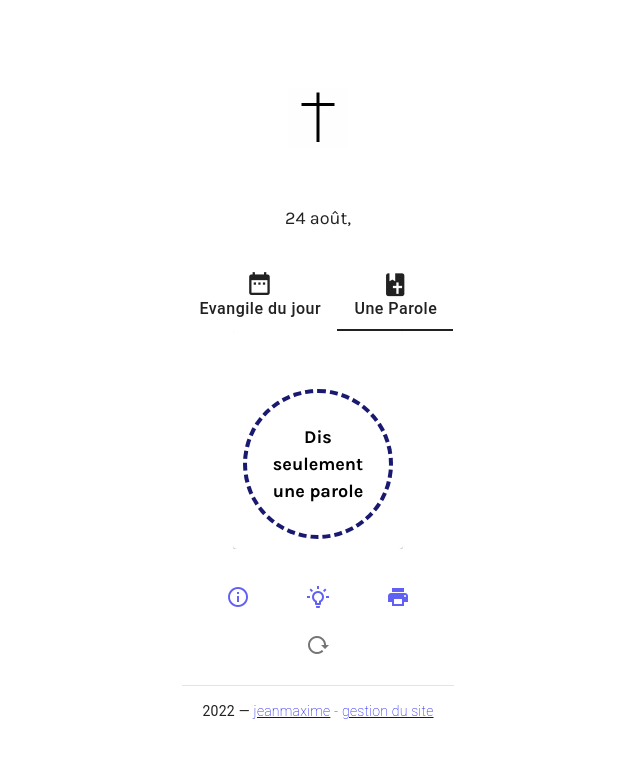
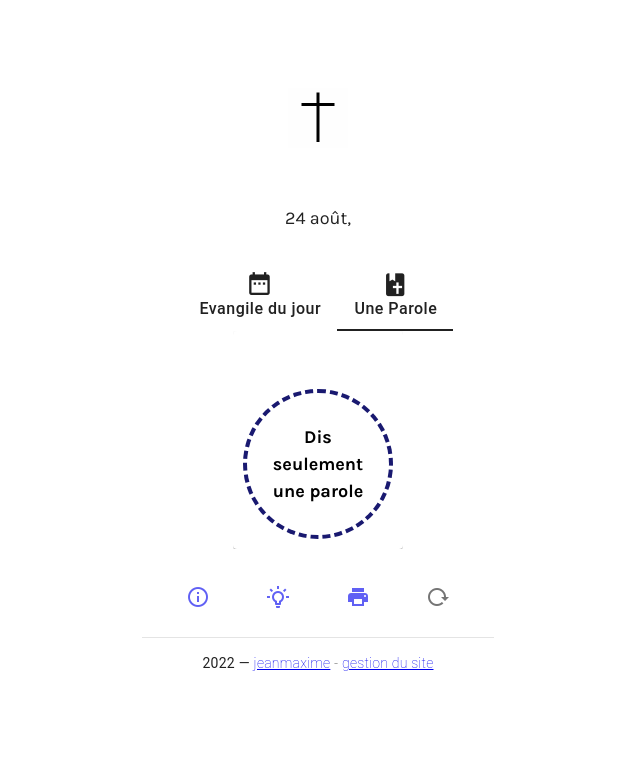
Before and after one commit to jmcob/uneparole.love, a Vue app: page / in a window 1280 px wide. Shown: the top 758 px of the page, without its empty margins (322-962 px from the left). Built offline with nearby package versions, Linux system fonts and the light colour scheme; no server answers; the database is empty.

Commit message:
footer icons div or span

```diff
--- a/src/components/FooterInfo.vue
+++ b/src/components/FooterInfo.vue
@@ -19,15 +19,15 @@
         <a href="https://www.uneparole.love/pains/153xuneparole.pdf">
           <v-btn class="mx-4" icon="mdi-printer" variant="plain"></v-btn
         ></a>
-        <div
+        <span
           @click="
-            !this.$store.state.wordClick
-              ? DisplayParole()
-              : (this.$store.state.wordClick = !this.$store.state.wordClick)
+            this.$store.state.wordClick
+              ? (this.$store.state.wordClick = !this.$store.state.wordClick)
+              : DisplayParole()
           "
         >
           <v-btn class="mx-4" icon="mdi-reload" variant="plain"></v-btn>
-        </div>
+        </span>
       </v-card-text>
 
       <v-divider></v-divider>
```
